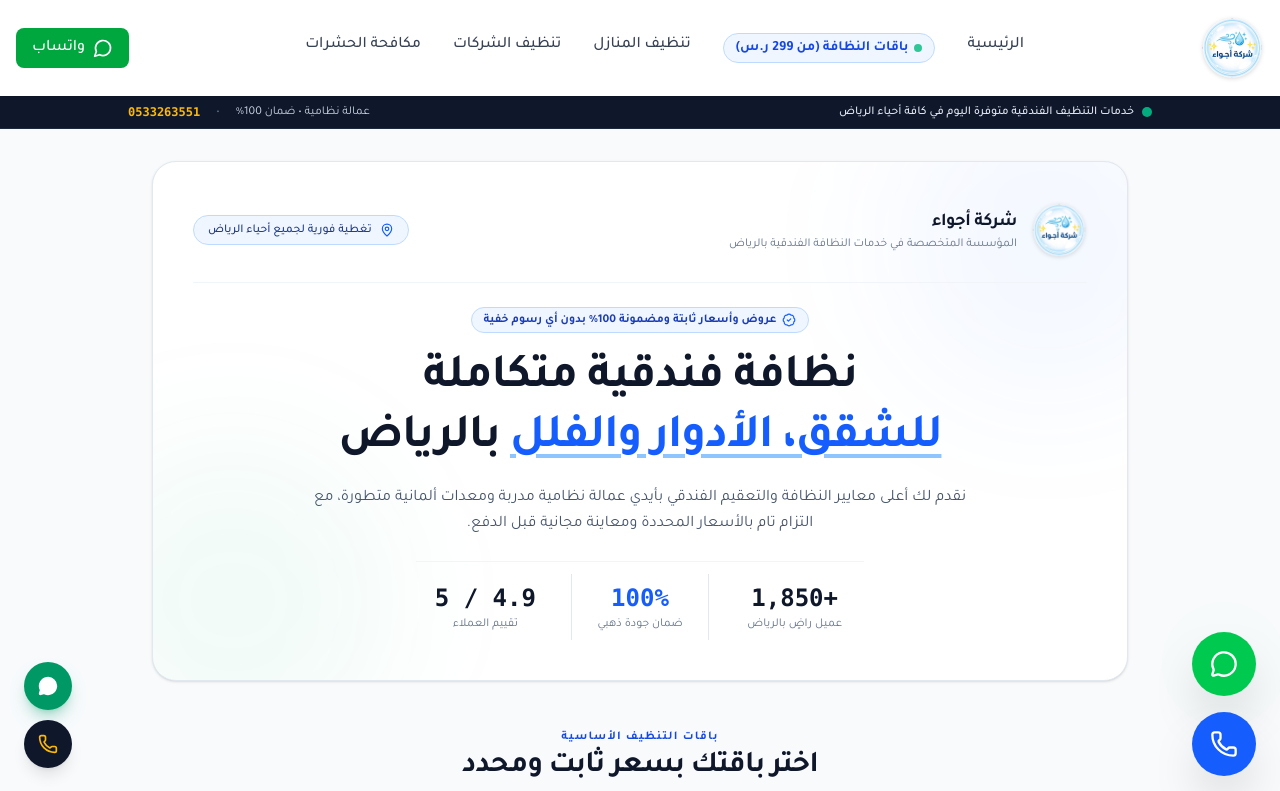
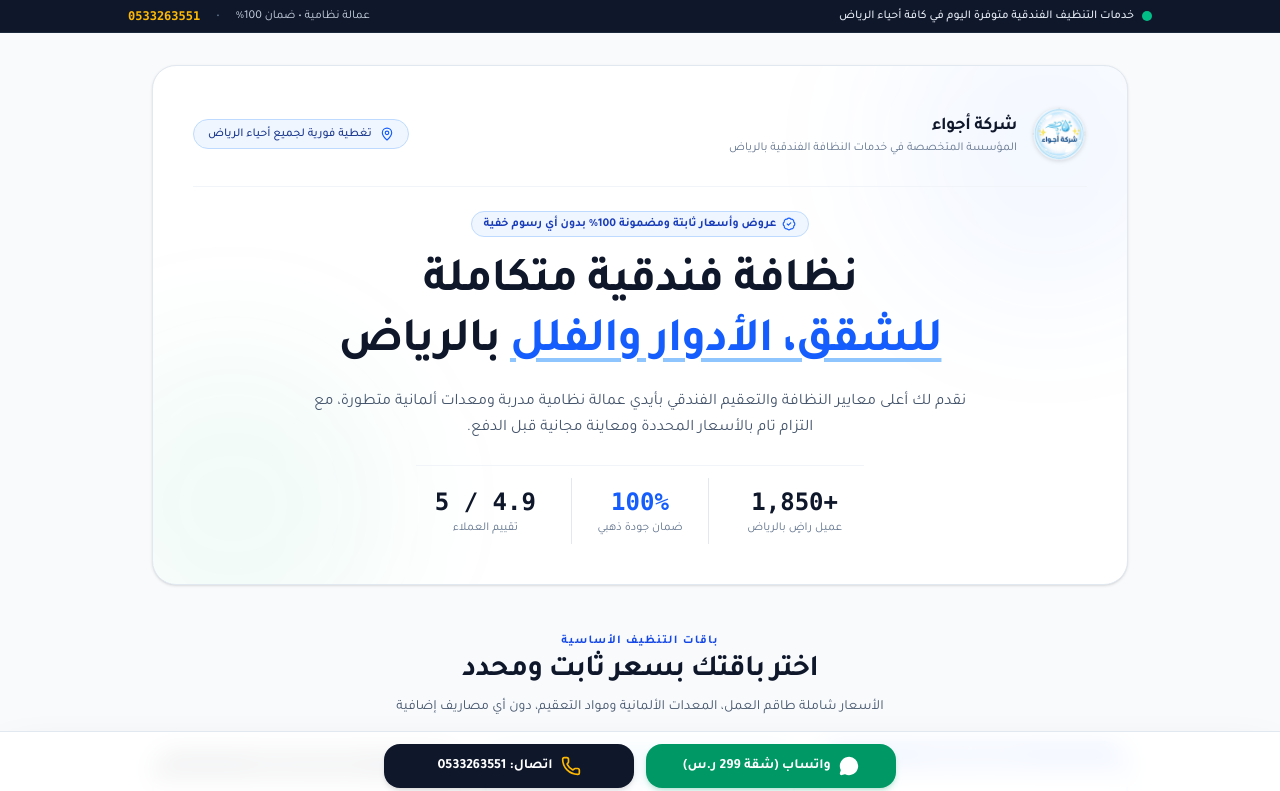
Before and after one commit to AhmedZakaria14/nazafa-riyadh, a Next.js app: page /landingpage in a window 1280 px wide. Shown: the top 791 px of the page. Built offline with nearby package versions, Linux system fonts and the light colour scheme.

Commit message:
refactor: abstract layout logic into ClientLayout
Introduce ClientLayout to conditionally render Header, Footer, and floating buttons based on the current pathname, standardizing layout management across the application.

```diff
--- a/app/layout.tsx
+++ b/app/layout.tsx
@@ -1,9 +1,7 @@
 import type { Metadata, Viewport } from 'next';
 import { Tajawal } from 'next/font/google';
 import './globals.css';
-import Header from '@/components/Header';
-import Footer from '@/components/Footer';
-import FloatingContactButtons from '@/components/FloatingContactButtons';
+import ClientLayout from '@/components/ClientLayout';
 
 const tajawal = Tajawal({
   subsets: ['arabic'],
@@ -82,12 +80,9 @@
   return (
     <html lang="ar" dir="rtl" className={tajawal.variable}>
       <body className="font-sans bg-gray-50 text-gray-900 min-h-screen flex flex-col" suppressHydrationWarning>
-        <Header />
-        <main className="flex-grow">
+        <ClientLayout>
           {children}
-        </main>
-        <Footer />
-        <FloatingContactButtons />
+        </ClientLayout>
       </body>
     </html>
   );
--- /dev/null
+++ b/components/ClientLayout.tsx
@@ -0,0 +1,31 @@
+'use client';
+
+import React from 'react';
+import { usePathname } from 'next/navigation';
+import Header from '@/components/Header';
+import Footer from '@/components/Footer';
+import FloatingContactButtons from '@/components/FloatingContactButtons';
+
+export default function ClientLayout({
+  children,
+}: {
+  children: React.ReactNode;
+}) {
+  const pathname = usePathname();
+  const isLandingPage =
+    pathname === '/landingpage' ||
+    pathname === '/landing-page' ||
+    pathname?.startsWith('/landingpage') ||
+    pathname?.startsWith('/landing-page');
+
+  return (
+    <>
+      {!isLandingPage && <Header />}
+      <main className="flex-grow">
+        {children}
+      </main>
+      {!isLandingPage && <Footer />}
+      {!isLandingPage && <FloatingContactButtons />}
+    </>
+  );
+}
--- a/components/LandingPageContent.tsx
+++ b/components/LandingPageContent.tsx
@@ -648,7 +648,7 @@
         </section>
 
         {/* قسم الأسئلة المتكررة التفاعلي */}
-        <section id="faqs" className="mt-14">
+        <section id="faqs" className="mt-14 mb-8">
           <div className="text-center max-w-xl mx-auto mb-8">
             <span className="text-xs font-bold text-blue-700 uppercase tracking-widest block mb-1">
               الأسئلة المتكررة
@@ -688,78 +688,34 @@
             })}
           </div>
         </section>
-
-        {/* تذييل الصفحة المخصص لصفحة الهبوط */}
-        <footer className="mt-16 pt-8 border-t border-slate-200 text-center text-xs text-slate-500 space-y-3">
-          <div className="flex flex-wrap items-center justify-center gap-4 text-xs text-slate-600">
-            <Link href="/" className="hover:text-slate-900 transition-colors">
-              الصفحة الرئيسية للموقع
-            </Link>
-            <span>•</span>
-            <Link href="/tanzif-manazil" className="hover:text-slate-900 transition-colors">
-              تنظيف المنازل
-            </Link>
-            <span>•</span>
-            <Link href="/tanzif-sharikaat" className="hover:text-slate-900 transition-colors">
-              تنظيف الشركات
-            </Link>
-            <span>•</span>
-            <Link href="/mokafahat-hasharaat" className="hover:text-slate-900 transition-colors">
-              مكافحة الحشرات
-            </Link>
-          </div>
-          <p className="text-[11px] text-slate-400 pt-2">
-            جميع الحقوق محفوظة © {new Date().getFullYear()} شركة أجواء – خدمات النظافة والتعقيم المتخصصة بالرياض
-          </p>
-        </footer>
       </main>
 
-      {/* الأزرار العائمة على سطح المكتب */}
-      <div className="fixed left-6 bottom-8 hidden md:flex flex-col gap-2.5 z-50">
+      {/* شريط الإجراءات السفلي الثابت (زري التواصل الثابتين) */}
+      <div
+        id="landing-fixed-bottom-bar"
+        className="fixed bottom-0 inset-x-0 bg-white/95 backdrop-blur-md border-t border-slate-200 p-3 px-4 pb-[max(0.75rem,env(safe-area-inset-bottom))] z-50 shadow-2xl"
+      >
+        <div className="max-w-lg mx-auto flex items-center justify-between gap-3">
           <a
-          id="side-action-whatsapp"
-          href={`https://wa.me/${whatsappNumber}?text=${encodeURIComponent('السلام عليكم، أود حجز باقة تنظيف الشقة 299 ريال.')}`}
-          target="_blank"
-          rel="noopener noreferrer"
-          className="w-12 h-12 rounded-full bg-emerald-600 hover:bg-emerald-500 text-white flex items-center justify-center shadow-lg shadow-emerald-600/30 transition-transform hover:scale-105"
-          title="تواصل معنا عبر واتساب"
-        >
-          <MessageCircle className="w-5 h-5 fill-white" />
-        </a>
-        <a
-          id="side-action-call"
-          href={`tel:${phone}`}
-          className="w-12 h-12 rounded-full bg-slate-900 hover:bg-slate-800 text-amber-400 flex items-center justify-center shadow-lg transition-transform hover:scale-105"
-          title="اتصال هاتفي مباشر"
-        >
-          <Phone className="w-5 h-5" />
-        </a>
-      </div>
-
-      {/* شريط الإجراءات السفلي الثابت لشاشات الجوال */}
-      <div
-        id="landing-mobile-bar"
-        className="fixed bottom-0 inset-x-0 bg-white/95 backdrop-blur-md border-t border-slate-200 p-2.5 px-4 pb-[max(0.625rem,env(safe-area-inset-bottom))] flex gap-2.5 z-50 md:hidden shadow-2xl"
-      >
-        <a
-          id="mobile-action-whatsapp"
+            id="fixed-action-whatsapp"
             href={createWhatsAppUrl('تنظيف شقة كاملة', '299 ريال')}
             target="_blank"
             rel="noopener noreferrer"
-          className="flex-1 py-3 px-2 rounded-2xl bg-emerald-600 active:bg-emerald-700 text-white font-bold text-xs sm:text-sm flex items-center justify-center gap-1.5 shadow-md shadow-emerald-600/20"
+            className="flex-1 py-3 px-4 rounded-2xl bg-emerald-600 hover:bg-emerald-500 active:bg-emerald-700 text-white font-bold text-xs sm:text-sm flex items-center justify-center gap-2 shadow-md shadow-emerald-600/20 transition-all cursor-pointer"
           >
-          <MessageCircle className="w-4 h-4 fill-white" />
+            <MessageCircle className="w-4 h-4 sm:w-5 sm:h-5 fill-white shrink-0" />
             <span>واتساب (شقة 299 ر.س)</span>
           </a>
           <a
-          id="mobile-action-call"
+            id="fixed-action-call"
             href={`tel:${phone}`}
-          className="flex-1 py-3 px-2 rounded-2xl bg-slate-900 active:bg-slate-950 text-white font-bold text-xs sm:text-sm flex items-center justify-center gap-1.5 shadow-md"
+            className="flex-1 py-3 px-4 rounded-2xl bg-slate-900 hover:bg-slate-800 active:bg-slate-950 text-white font-bold text-xs sm:text-sm flex items-center justify-center gap-2 shadow-md transition-all cursor-pointer"
           >
-          <Phone className="w-4 h-4 text-amber-400" />
+            <Phone className="w-4 h-4 sm:w-5 sm:h-5 text-amber-400 shrink-0" />
             <span>اتصال: {phone}</span>
           </a>
         </div>
       </div>
+    </div>
   );
 }
```
Lines whose indentation alone changed are shown as unchanged.
